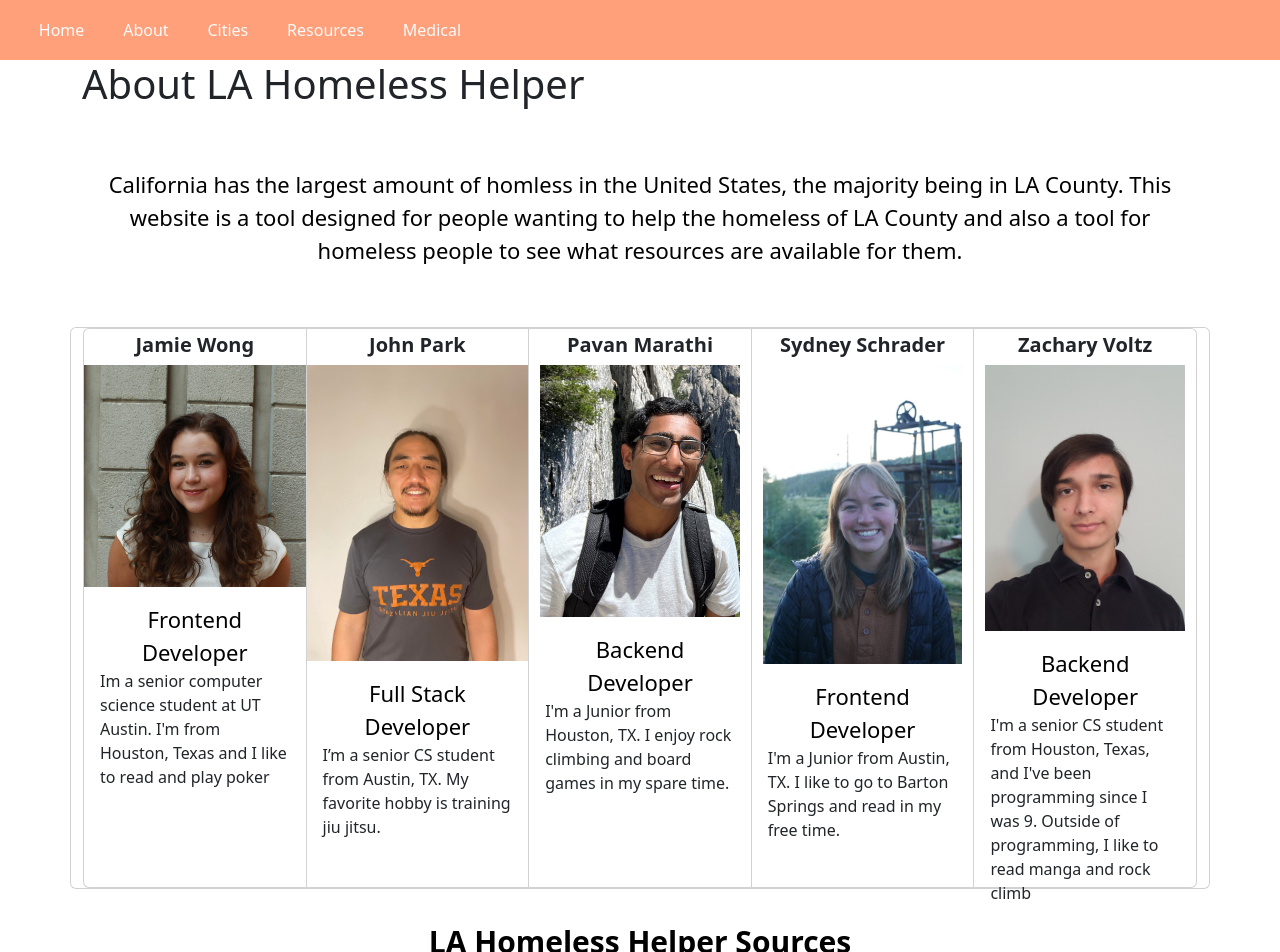
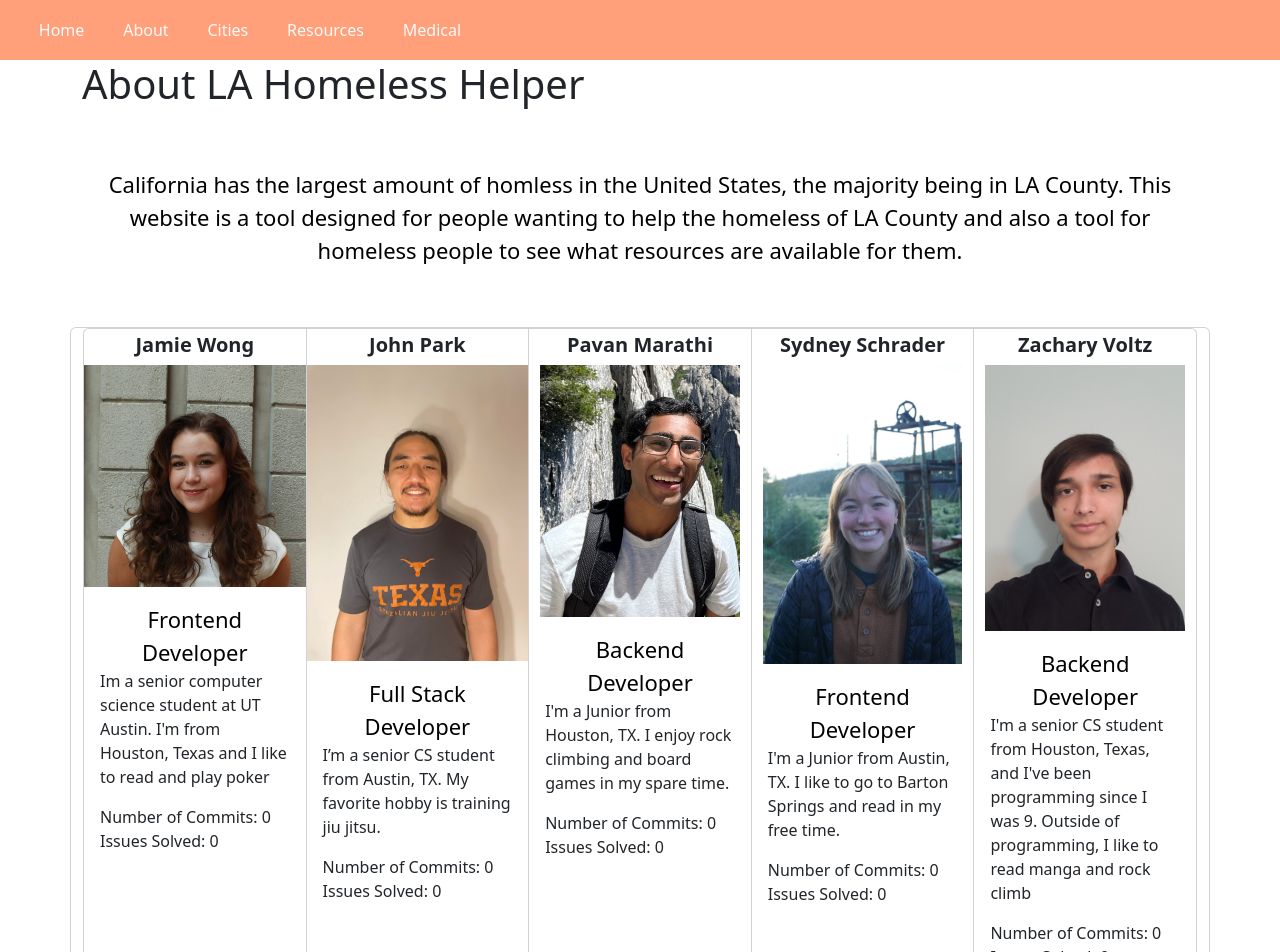
Before and after one commit to sydney-schrader/idb-01, a React (Create React App) app in the folder frontend/: page /about in a window 1280 px wide. Shown: the top 952 px of the page. Built offline with nearby package versions, Linux system fonts and the light colour scheme; no server answers.

Commit message:
added some code for commits and issues #40

```diff
--- a/frontend/src/components/about/About.tsx
+++ b/frontend/src/components/about/About.tsx
@@ -1,4 +1,4 @@
-import React from "react";
+import React, { useState, useEffect } from "react";
 import { Container, Row, Col } from 'react-bootstrap'
 import Card from 'react-bootstrap/Card'
 import jamie from '../../assets/jamie.jpeg'
@@ -9,11 +9,33 @@ import zach from '../../assets/zach.jpg'
 import bootstrapPic from '../../assets/bootstrapPic.jpeg'
 import gitlabPic from '../../assets/gitlabPic.png'
 import styles from './About.module.css'
+import { Typography } from "@mui/material";
+import axios from "axios";
+
+
+
 
 const About: React.FC<{}> = () => {
+    const [commitData, setCommitData] = useState<any[]>([])
+
+    const [issueData, setIssueData] = useState<any[]>([])
+
+
+    useEffect(() => {
+        // Get issues and commits from gitlab api
+        axios.get(`https://gitlab.com/api/v4/projects/50431924/repository/commits`)
+        .then((response) => { setCommitData(response.data); });
+
+
+        axios.get(`https://gitlab.com/api/v4/projects/50431924/issues`)
+        .then((response) => {setIssueData(response.data); });
+
+    }, []);
+
 
     return (
         <Container>
+
         <Col>
             <h1>About LA Homeless Helper</h1>
             <div className= {styles['textType']}>
@@ -25,12 +47,15 @@ const About: React.FC<{}> = () => {
 
 
 
+
+
+
         </Col>
         <Row>
         <div className="card mx-auto">
 
         <div className="card-group">
-            <Card style={{ alignItems: 'center', width: '18rem', height: '35rem'  }}>
+            <Card style={{ alignItems: 'center', width: '18rem', height: '40rem'  }}>
               <Card.Title className='header-1'>
                 <b>Jamie Wong</b>
               </Card.Title>
@@ -52,11 +77,27 @@ const About: React.FC<{}> = () => {
                 Texas and I like to read and play poker<br/>
 
                 </p>
+            <div>
+              Number of Commits:{" "}
+              {
+                commitData.filter(
+                  (commit) => commit.author_name === "Jamie Wong"
+                ).length
+              }
+              </div>
+              <div>
+              Issues Solved:{" "}
+              {
+                issueData.filter(
+                  (issue: any) => issue.closed_by != null
+                  ).filter(((issue) => issue.closed_by.name === "Jamie Wong")).length
+              }
+            </div>
               </Card.Body>
             </Card>
 
 
-            <Card style={{ alignItems: 'center', width: '18rem', height: '35rem'  }}>
+            <Card style={{ alignItems: 'center', width: '18rem', height: '40rem'  }}>
               <Card.Title className='header-1'>
                 <b>John Park</b>
               </Card.Title>
@@ -76,11 +117,29 @@ const About: React.FC<{}> = () => {
                     I’m a senior CS student from Austin, TX.
                     My favorite hobby is training jiu jitsu.
                 </p>
+
+                <div>
+              Number of Commits:{" "}
+              {
+                commitData.filter(
+                  (commit) => commit.author_name === "John Park"
+                ).length
+              }
+              </div>
+              <div>
+              Issues Solved:{" "}
+              {
+                issueData.filter(
+                  (issue: any) => issue.closed_by != null
+                  ).filter(((issue) => issue.closed_by.name === "John Park")).length
+              }
+            </div>
+
               </Card.Body>
             </Card>
 
 
-            <Card style={{ alignItems: 'center', width: '18rem', height: '35rem'  }}>
+            <Card style={{ alignItems: 'center', width: '18rem', height: '40rem'  }}>
               <Card.Title className='header-1'>
                 <b>Pavan Marathi</b>
               </Card.Title>
@@ -101,12 +160,28 @@ const About: React.FC<{}> = () => {
                  I'm a Junior from Houston, TX. I enjoy rock climbing and board games in my spare time. <br/>
 
                 </p>
+                <div>
+              Number of Commits:{" "}
+              {
+                commitData.filter(
+                  (commit) => commit.author_name === "Pavan Marathi"
+                ).length
+              }
+              </div>
+              <div>
+              Issues Solved:{" "}
+              {
+                issueData.filter(
+                  (issue: any) => issue.closed_by != null
+                  ).filter(((issue) => issue.closed_by.name === "Pavan Marathi")).length
+              }
+            </div>
               </Card.Body>
             </Card>
 
 
 
-            <Card style={{ alignItems: 'center', width: '18rem', height: '35rem'  }}>
+            <Card style={{ alignItems: 'center', width: '18rem', height: '40rem'  }}>
               <Card.Title className='header-1'>
                 <b>Sydney Schrader</b>
               </Card.Title>
@@ -125,10 +200,28 @@ const About: React.FC<{}> = () => {
                 </div>
                 I'm a Junior from Austin, TX. I like to go to Barton Springs and read in my free time.
                 </p>
+
+                <div>
+              Number of Commits:{" "}
+              {
+                commitData.filter(
+                  (commit) => commit.author_name === "Sydney Schrader"
+                ).length
+              }
+              </div>
+              <div>
+              Issues Solved:{" "}
+              {
+                issueData.filter(
+                  (issue: any) => issue.closed_by != null
+                  ).filter(((issue) => issue.closed_by.name === "Sydney Schrader")).length
+              }
+            </div>
+
               </Card.Body>
             </Card>
 
-            <Card style={{ alignItems: 'center', width: '18rem', height: '35rem' }}>
+            <Card style={{ alignItems: 'center', width: '18rem', height: '40rem' }}>
               <Card.Title className='header-1'>
                 <b>Zachary Voltz</b>
               </Card.Title>
@@ -149,6 +242,24 @@ const About: React.FC<{}> = () => {
                     Texas, and I've been programming since I was 9. Outside of programming,
                     I like to read manga and rock climb
                 </p>
+
+                <div>
+              Number of Commits:{" "}
+              {
+                commitData.filter(
+                  (commit) => commit.author_name === "Zachary Voltz"
+                ).length
+              }
+              </div>
+              <div>
+              Issues Solved:{" "}
+              {
+                issueData.filter(
+                  (issue: any) => issue.closed_by != null
+                  ).filter(((issue) => issue.closed_by.name === "Zachary Voltz")).length
+              }
+            </div>
+
               </Card.Body>
             </Card>
             </ div>
```
